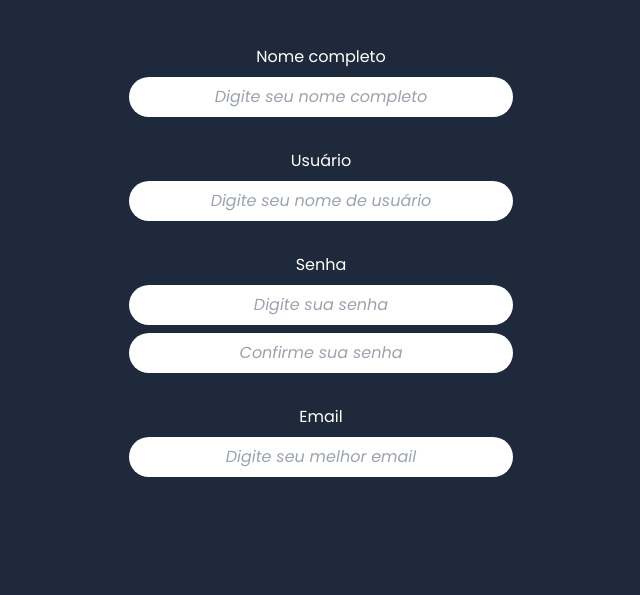
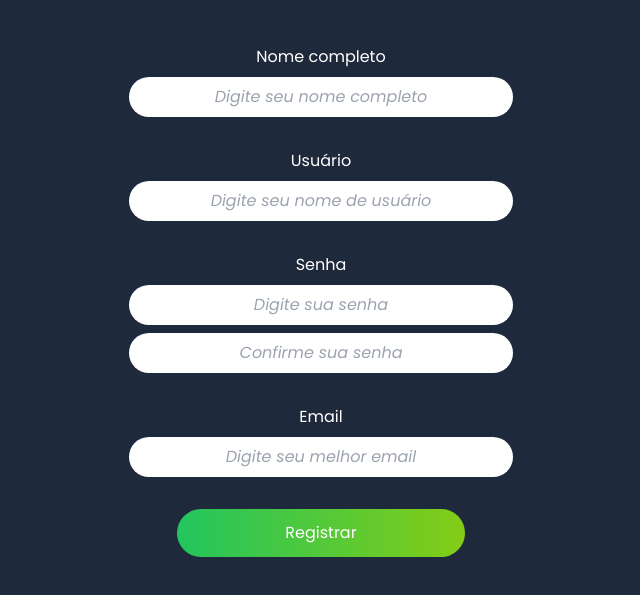
Before and after one commit to jvfsccp/projeto-final-cy2, a website: page projeto-final/src/registro.html in a window 1280 px wide. Shown: the part 227-822 px from the top of the page, without its empty margins (319-959 px from the left). Drawn offline with Linux system fonts and the light colour scheme.

Commit message:
botão adicionado no registro

```diff
--- a/projeto-final/src/registro.html
+++ b/projeto-final/src/registro.html
@@ -44,6 +44,7 @@
             <input type="email" placeholder="Digite seu melhor email" id="email" class="w-96 placeholder:text-center italic rounded-full p-2">
         </div>
 
+        <button class="bg-gradient-to-r from-green-500  to-lime-500 w-72 p-3 rounded-full text-white transition-all hover:scale-105 hover:opacity-80">Registrar</button>
     </form>
 </body>
 
```
Also changed, not shown: projeto-final/src/output.css.
